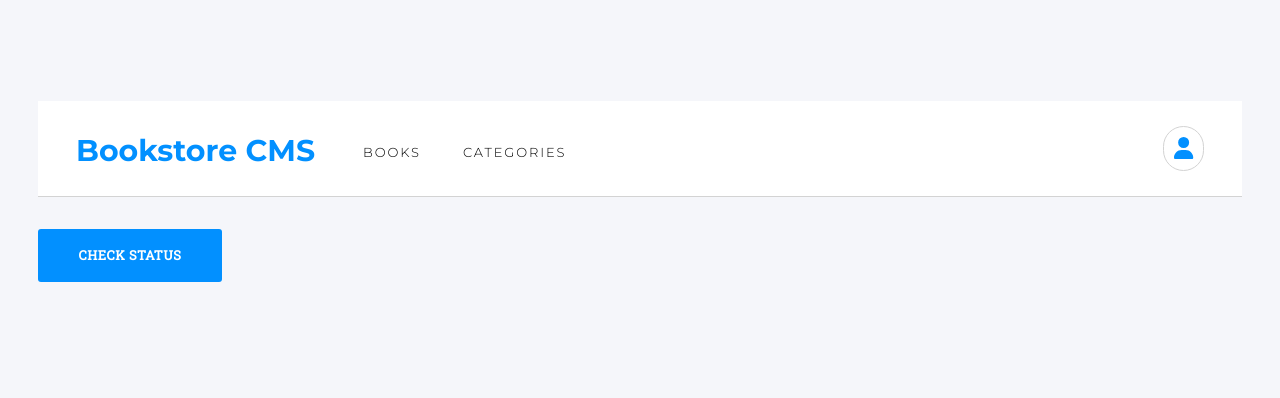
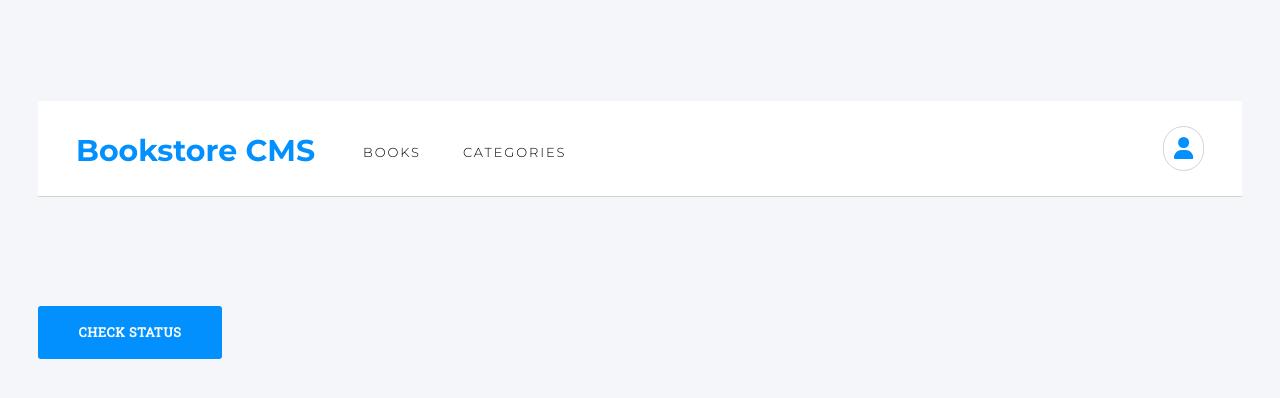
Before and after one commit to Fene-87/Bookstore, a React (Create React App) app: page /categories in a window 1280 px wide. Shown: the top 398 px of the page. Built offline with nearby package versions, Linux system fonts and the light colour scheme.

Commit message:
Add styling

```diff
--- a/src/components/book/Book.css
+++ b/src/components/book/Book.css
@@ -47,7 +47,6 @@
 }
 
 .details > p {
-  width: 6.688rem;
   height: 1.188rem;
   margin: 0.25rem 0 0;
   font-family: Roboto Slab, sans-serif;
@@ -78,6 +77,7 @@
   line-height: normal;
   letter-spacing: normal;
   color: #4386bf;
+  cursor: pointer;
 }
 
 .progress {
@@ -179,4 +179,5 @@
   text-align: center;
   color: #fff;
   text-transform: uppercase;
+  cursor: pointer;
 }
--- a/src/components/form/Form.css
+++ b/src/components/form/Form.css
@@ -62,4 +62,5 @@
   text-align: center;
   color: #fff;
   text-transform: uppercase;
+  cursor: pointer;
 }
--- a/src/pages/Books/Books.css
+++ b/src/pages/Books/Books.css
@@ -7,10 +7,11 @@
 .booksSection {
   margin: 0 2.375rem;
   max-width: 87.5rem;
-  height: 68.563rem;
+  min-height: 54.563rem;
   background-color: #fafafa;
   box-shadow: 0 0 60px 0 rgba(0, 0, 0, 0.05);
   border: 1px solid #fff;
+  padding-bottom: 10rem;
 }
 
 .borderLine {
--- a/src/pages/Categories/Categories.css
+++ b/src/pages/Categories/Categories.css
@@ -2,6 +2,14 @@
   background-color: #f5f6fa;
   padding-top: 6.313rem;
   padding-bottom: 14.313rem;
+}
+
+.categoriesHeader{
+  margin: 2rem 2.375rem;
+  padding: 0.4rem 1rem;
+  font-family: Roboto Slab, sans-serif;
+  letter-spacing: 0.5px;
+  text-transform: uppercase;
 }
 
 .status {
--- a/src/pages/Categories/Categories.js
+++ b/src/pages/Categories/Categories.js
@@ -14,7 +14,7 @@ const Categories = () => {
   return (
     <div className="categoriesContainer">
       <Navbar />
-      <h1>{categories}</h1>
+      <h1 className="categoriesHeader">{categories}</h1>
       <button
         className="status"
         type="button"
```
